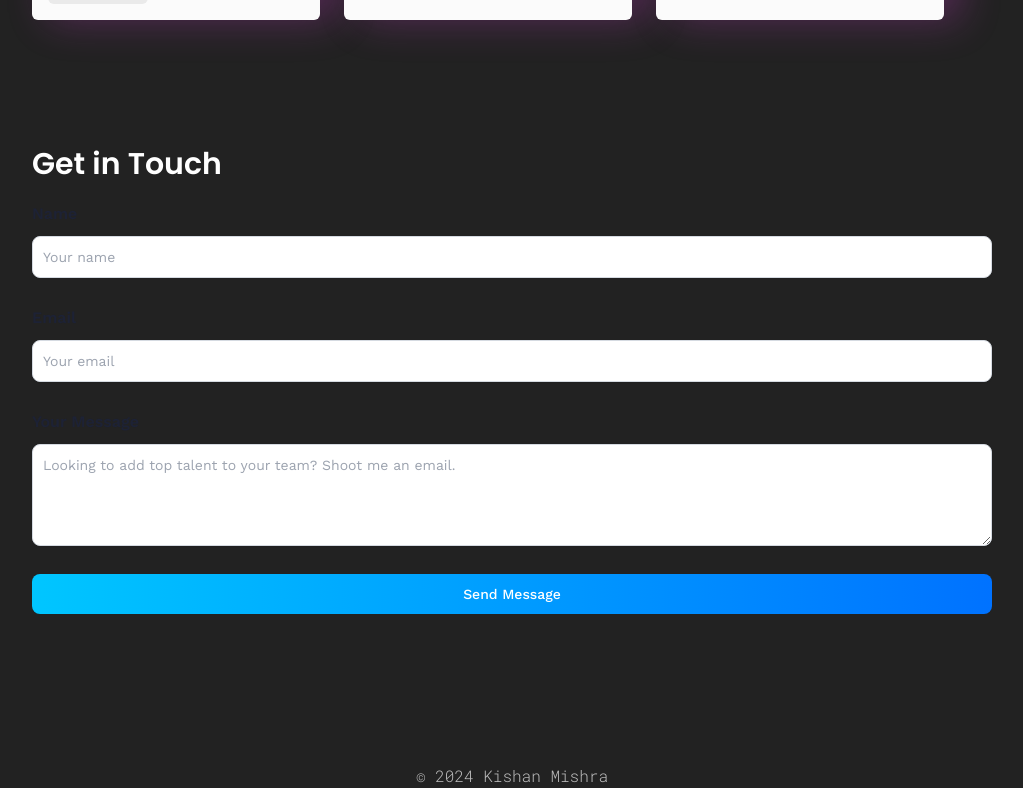
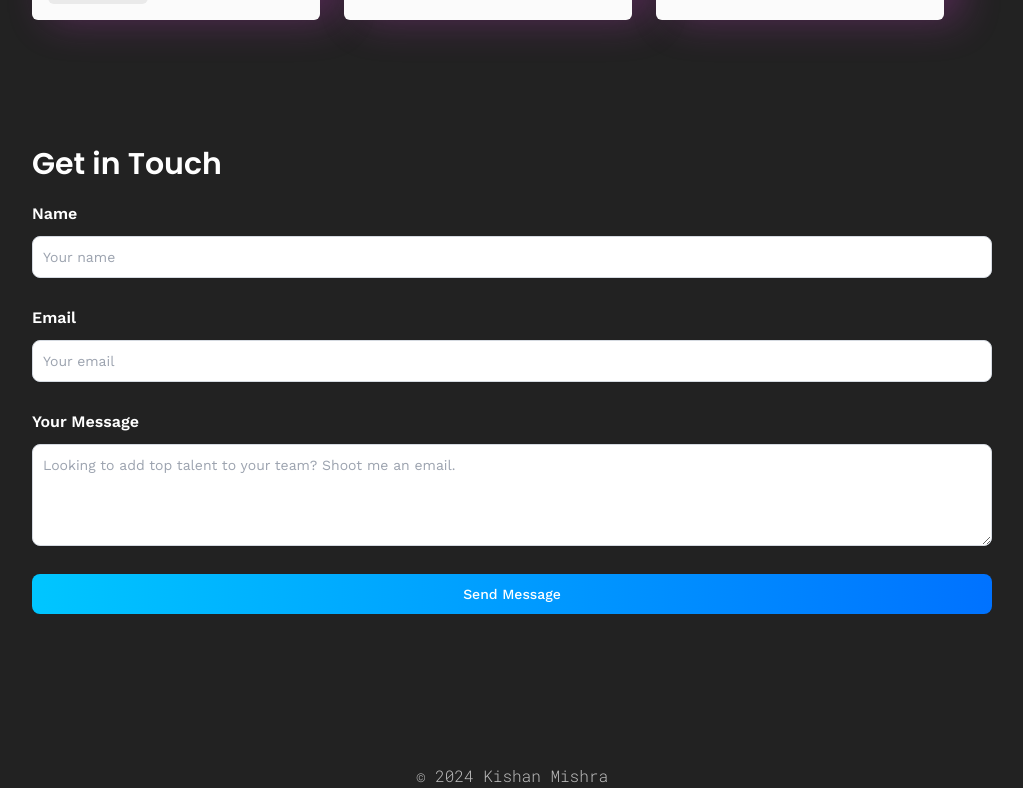
Before and after one commit to kishan9192/portfolio-react, a React (Vite) app: page / in a window 1280 px wide. Shown: the part 4614-5402 px from the top of the page, without its empty margins (128-1151 px from the left). Built offline with nearby package versions, Linux system fonts and the light colour scheme.

Commit message:
feat: fix label font on dark theme

```diff
--- a/src/sections/Contact/Contact.jsx
+++ b/src/sections/Contact/Contact.jsx
@@ -2,12 +2,14 @@
 import { useState } from "react";
 import emailjs from "@emailjs/browser";
 import { useAlert } from "../../hooks/AlertContext";
+import { useTheme } from "../../common/ThemeContext";
 
 const Contact = () => {
   // const formRef = useRef(null);
   const [form, setForm] = useState({ name: "", email: "", message: "" });
   const [isLoading, setIsLoading] = useState(false);
-
+  const { theme } = useTheme();
+  console.log("THEME", theme);
   const { showAlert, hideAlert } = useAlert();
 
   const handleChange = (e) => {
@@ -60,6 +62,10 @@ const Contact = () => {
       });
   };
 
+  const labelClass = `${
+    theme == "dark" ? "text-white" : "text-black-500"
+  } font-semibold`;
+
   return (
     <section
       id="contact"
@@ -71,7 +77,7 @@ const Contact = () => {
           className="w-full flex flex-col gap-7 mt-5"
           onSubmit={handleSubmit}
         >
-          <label className="text-black-500 font-semibold">
+          <label className={labelClass}>
             Name
             <input
               type="text"
@@ -87,7 +93,7 @@ const Contact = () => {
             ></input>
           </label>
 
-          <label className="text-black-500 font-semibold">
+          <label className={labelClass}>
             Email
             <input
               type="text"
@@ -103,7 +109,7 @@ const Contact = () => {
             ></input>
           </label>
 
-          <label className="text-black-500 font-semibold">
+          <label className={labelClass}>
             Your Message
             <textarea
               name="message"
```
